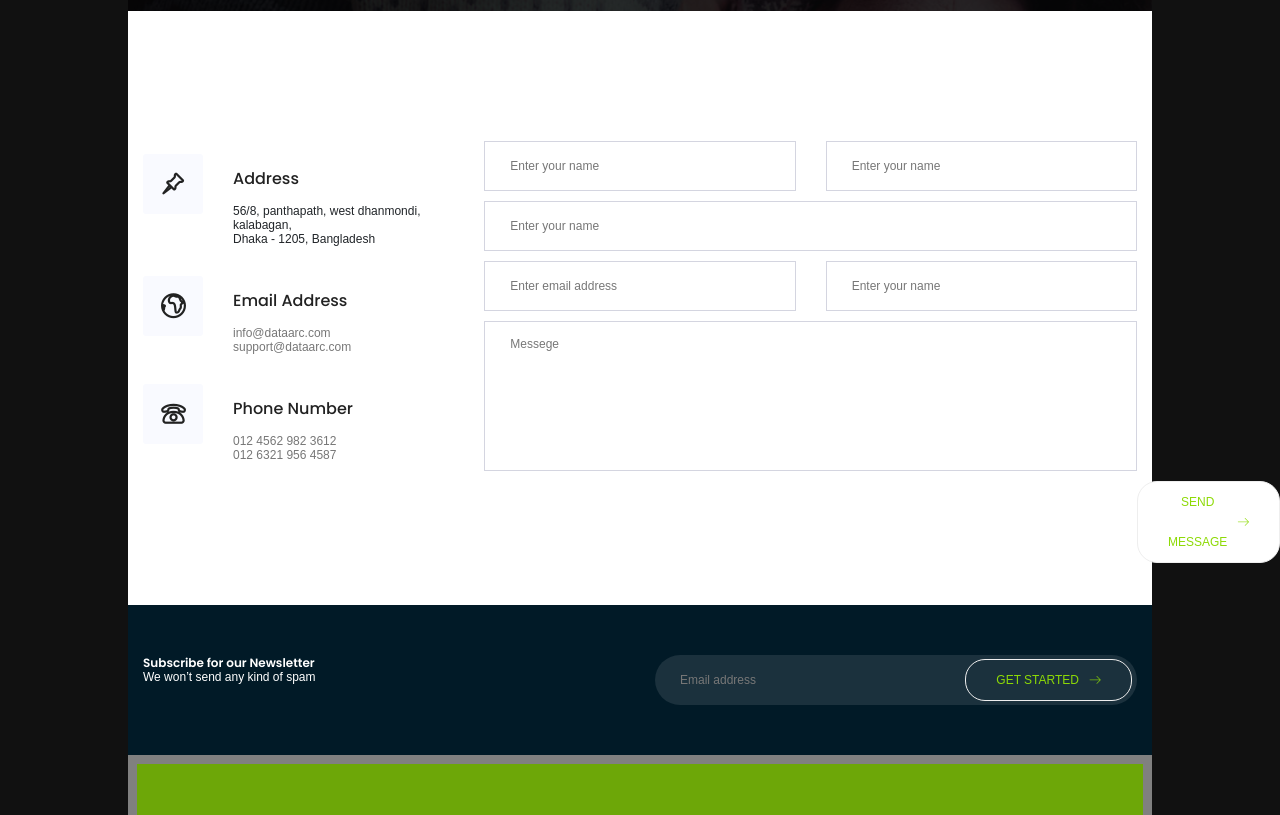
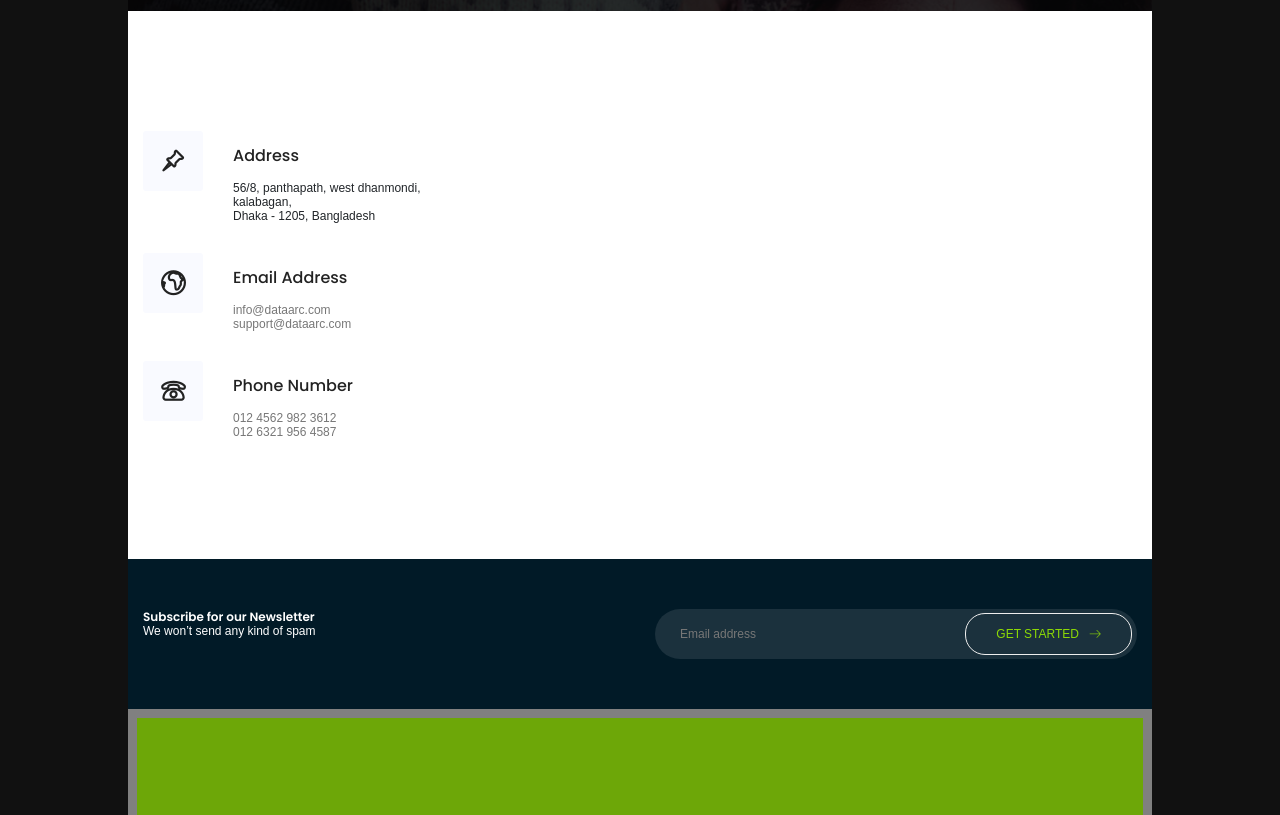
Before and after one commit to dylana62/csta, a plain HTML site: page index.html in a window 1280 px wide. Shown: the part 2060-2875 px from the top of the page. Drawn offline with nearby package versions, Linux system fonts and the light colour scheme; files whose address does not match are found by name.

Commit message:
removed input for contact section HTML

```diff
--- a/index.html
+++ b/index.html
@@ -181,7 +181,7 @@
 								</div>
 							</div>
 						</div>
-						<div class="col-lg-8 ml-auto col-md-7">
+						<!--<div class="col-lg-8 ml-auto col-md-7">
 							<form id="myForm" method="post" class="contact-form text-right">
 								<div class="row">
 									<div class="col-lg-6">
@@ -208,7 +208,7 @@
 									</div>
 								</div>
 							</form>
-						</div>
+						</div>-->
 					</div>
 				</div>
 			</section>
```
